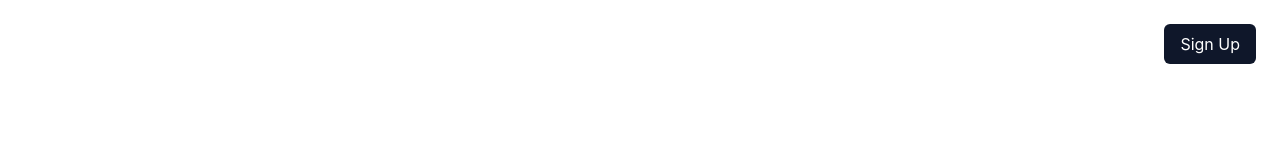
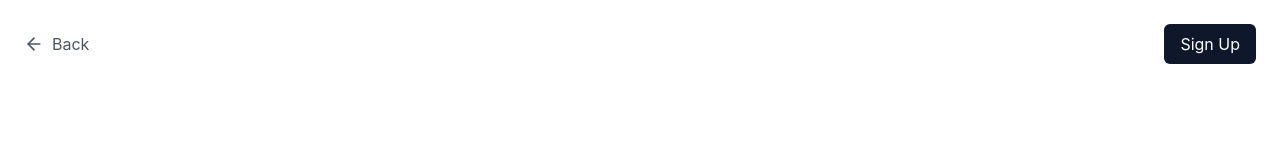
Before and after one commit to AmolMendonca/alumni-portal, a React (Create React App) app in the folder client/: page /news in a window 1280 px wide. Shown: the top 150 px of the page. Built offline with nearby package versions, Linux system fonts and the light colour scheme.

Commit message:
Navigation routing

```diff
--- a/client/src/components/Navbar.js
+++ b/client/src/components/Navbar.js
@@ -1,12 +1,25 @@
 import React from 'react';
-import { Link } from 'react-router-dom';
+import { Link, useLocation, useNavigate } from 'react-router-dom';
+import { ArrowLeft } from 'lucide-react';
 
 const Navbar = () => {
+  const location = useLocation();
+  const navigate = useNavigate();
+  const isLandingPage = location.pathname === '/';
+
   return (
     <nav className="flex justify-between items-center p-6">
-      <Link to="/" className="text-xl font-bold">
-        {/* Linkd */}
-      </Link>
+      <div>
+        {!isLandingPage && (
+          <button
+            onClick={() => navigate('/')}
+            className="flex items-center text-gray-600 hover:text-gray-900 transition-colors"
+          >
+            <ArrowLeft size={20} className="mr-2" />
+            <span>Back</span>
+          </button>
+        )}
+      </div>
       <div className="flex items-center space-x-6">
         <button className="px-4 py-2 bg-navy-900 text-white rounded-md hover:bg-navy-800">
           Sign Up
```
